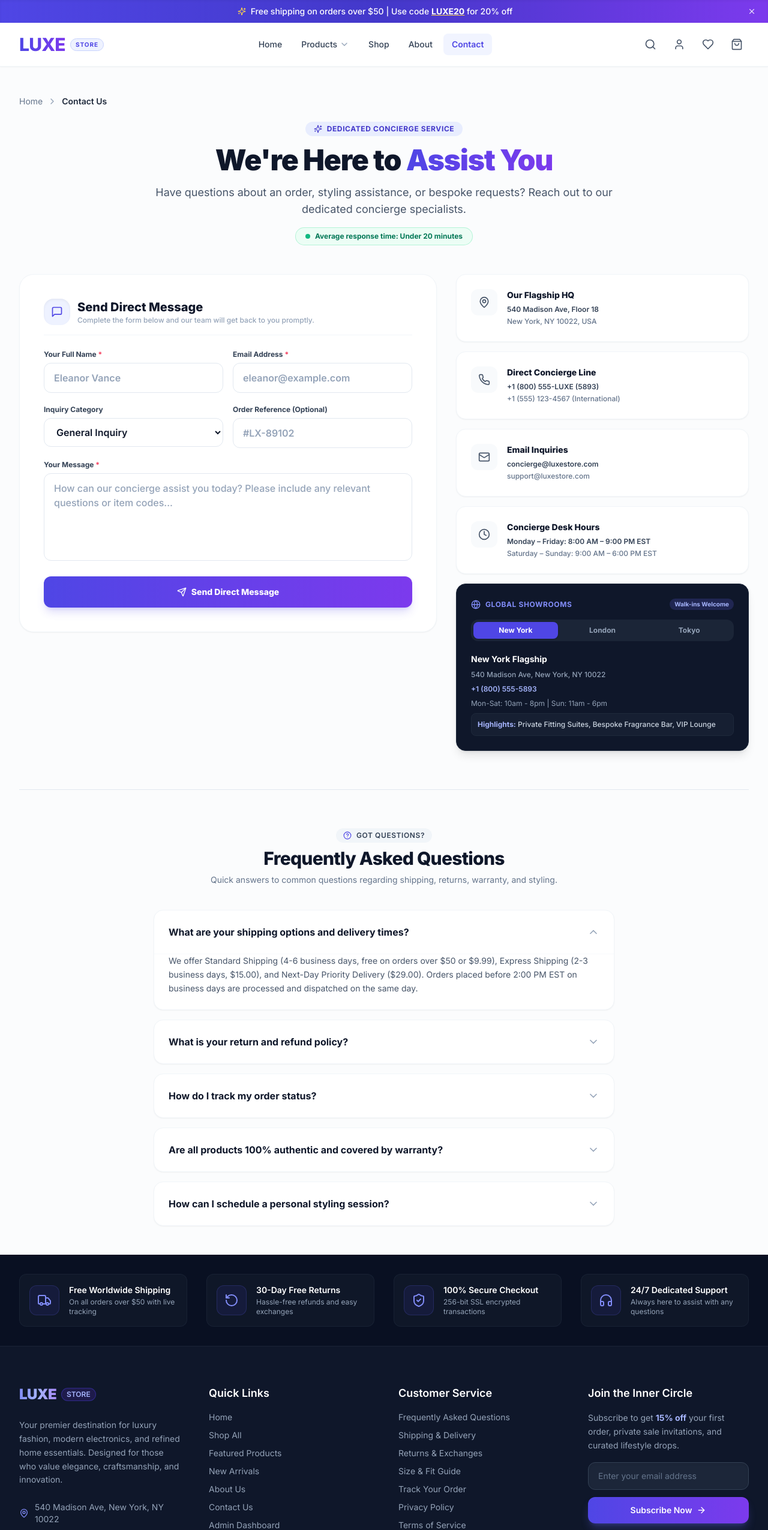
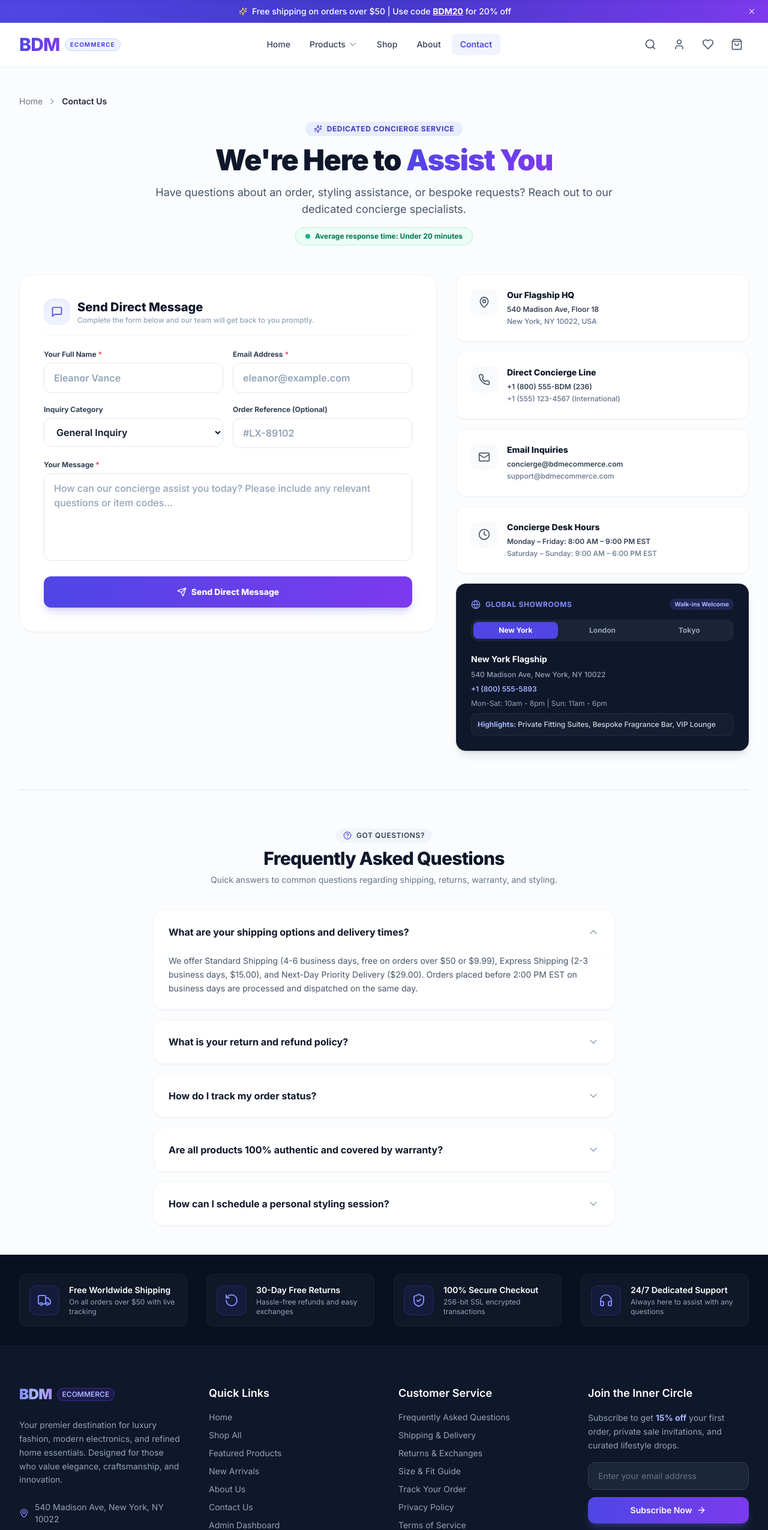
Before and after one commit to anil-chandra-robidas/BDM-Ecommerce, a Next.js app: page /contact in a window 1280 px wide. Shown: the top 2551 px of the page at 60% size. Built offline with nearby package versions, Linux system fonts and the light colour scheme.

Commit message:
feat: update Storefront and Admin Dashboard branding to BDM-Ecommerce

```diff
--- a/app/about/page.tsx
+++ b/app/about/page.tsx
@@ -23,9 +23,9 @@ import {
 } from 'lucide-react';
 
 export const metadata = {
-  title: 'About Us — LUXE Store',
+  title: 'About Us — BDM-Ecommerce',
   description:
-    'Learn about LUXE Store, our mission to bring premium quality craftsmanship, sustainable design, and unmatched style to your lifestyle.',
+    'Learn about BDM-Ecommerce, our mission to bring premium quality craftsmanship, sustainable design, and unmatched style to your lifestyle.',
 };
 
 export default function AboutPage() {
@@ -247,7 +247,7 @@ export default function AboutPage() {
               </h2>
 
               <p className="text-slate-600 leading-relaxed text-base">
-                At LUXE, we believe that true elegance lies in simplicity, endurance, and ethical creation. Born in 2021, LUXE Store set out to bridge the gap between unattainable haute couture and fast disposable commodities.
+                At BDM-Ecommerce, we believe that true elegance lies in simplicity, endurance, and ethical creation. Born in 2021, BDM-Ecommerce set out to bridge the gap between unattainable haute couture and fast disposable commodities.
               </p>
 
               <p className="text-slate-600 leading-relaxed text-base">
--- a/app/admin/page.tsx
+++ b/app/admin/page.tsx
@@ -207,7 +207,7 @@ export default function AdminDashboard() {
   const [formTags, setFormTags] = useState('');
 
   // General Settings state
-  const [storeName, setStoreName] = useState('LUXE Store');
+  const [storeName, setStoreName] = useState('BDM-Ecommerce');
   const [storeCurrency, setStoreCurrency] = useState('USD ($)');
   const [freeShippingThreshold, setFreeShippingThreshold] = useState('50');
   const [maintenanceMode, setMaintenanceMode] = useState(false);
@@ -220,11 +220,11 @@ export default function AdminDashboard() {
   // Header State
   const [headerAnnouncementEnabled, setHeaderAnnouncementEnabled] = useState(true);
   const [headerAnnouncementText, setHeaderAnnouncementText] = useState(
-    'Free shipping on orders over $50 | Use code LUXE20 for 20% off'
+    'Free shipping on orders over $50 | Use code BDM20 for 20% off'
   );
-  const [headerAnnouncementCode, setHeaderAnnouncementCode] = useState('LUXE20');
-  const [headerBrandText, setHeaderBrandText] = useState('LUXE');
-  const [headerTaglineBadge, setHeaderTaglineBadge] = useState('Store');
+  const [headerAnnouncementCode, setHeaderAnnouncementCode] = useState('BDM20');
+  const [headerBrandText, setHeaderBrandText] = useState('BDM');
+  const [headerTaglineBadge, setHeaderTaglineBadge] = useState('Ecommerce');
   const [showSearchIcon, setShowSearchIcon] = useState(true);
   const [showWishlistIcon, setShowWishlistIcon] = useState(true);
   const [showAccountIcon, setShowAccountIcon] = useState(true);
@@ -244,15 +244,15 @@ export default function AdminDashboard() {
   const [megaMenuSubtext, setMegaMenuSubtext] = useState(
     'Save up to 40% on curated luxury essentials. Limited time only.'
   );
-  const [megaMenuCoupon, setMegaMenuCoupon] = useState('LUXE20');
+  const [megaMenuCoupon, setMegaMenuCoupon] = useState('BDM20');
 
   // Footer State
   const [footerAboutText, setFooterAboutText] = useState(
     'Your premier destination for luxury fashion, modern electronics, and refined home essentials. Designed for those who value elegance, craftsmanship, and innovation.'
   );
   const [footerAddress, setFooterAddress] = useState('540 Madison Ave, New York, NY 10022');
-  const [footerPhone, setFooterPhone] = useState('+1 (800) 555-LUXE (5893)');
-  const [footerEmail, setFooterEmail] = useState('support@luxestore.com');
+  const [footerPhone, setFooterPhone] = useState('+1 (800) 555-BDM (236)');
+  const [footerEmail, setFooterEmail] = useState('support@bdmecommerce.com');
 
   // Value Guarantees
   const [valueProps, setValueProps] = useState([
@@ -298,7 +298,7 @@ export default function AdminDashboard() {
   const [newsletterPromo, setNewsletterPromo] = useState(
     'Subscribe to get 15% off your first order, private sale invitations, and curated lifestyle drops.'
   );
-  const [footerCopyright, setFooterCopyright] = useState('© 2026 LUXE Store, Inc. All rights reserved.');
+  const [footerCopyright, setFooterCopyright] = useState('© 2026 BDM-Ecommerce, Inc. All rights reserved.');
 
   // Payment Badges
   const [payments, setPayments] = useState({
@@ -331,7 +331,7 @@ export default function AdminDashboard() {
   const [homePromoSubtext, setHomePromoSubtext] = useState(
     'Unlock private seasonal curation and complimentary priority shipping worldwide.'
   );
-  const [homePromoCode, setHomePromoCode] = useState('LUXE35');
+  const [homePromoCode, setHomePromoCode] = useState('BDM35');
   const [homePromoDiscount, setHomePromoDiscount] = useState('35% OFF');
 
   // Home Testimonials
@@ -340,7 +340,7 @@ export default function AdminDashboard() {
       id: 1,
       name: 'Victoria Stirling',
       role: 'Fashion Editor, Milan',
-      quote: 'LUXE delivers an unmatched standard of refined elegance and seamless concierge service.',
+      quote: 'BDM-Ecommerce delivers an unmatched standard of refined elegance and seamless concierge service.',
       rating: 5,
     },
     {
@@ -369,7 +369,7 @@ export default function AdminDashboard() {
     'Empowering your signature lifestyle with intentional design.'
   );
   const [aboutMissionBody1, setAboutMissionBody1] = useState(
-    'At LUXE, we believe that true elegance lies in simplicity, endurance, and ethical creation. Born in 2021, LUXE Store set out to bridge the gap between unattainable haute couture and fast disposable commodities.'
+    'At BDM-Ecommerce, we believe that true elegance lies in simplicity, endurance, and ethical creation. Born in 2021, BDM-Ecommerce set out to bridge the gap between unattainable haute couture and fast disposable commodities.'
   );
 
   // About Values State
--- a/app/checkout/page.tsx
+++ b/app/checkout/page.tsx
@@ -221,7 +221,7 @@ export default function CheckoutPage() {
             </div>
             <h1 className="text-3xl sm:text-4xl font-extrabold mb-2">Order Confirmed!</h1>
             <p className="text-indigo-100 text-sm sm:text-base max-w-md mx-auto">
-              Thank you for choosing LUXE Store. We&apos;ve received your order and are preparing it for shipment.
+              Thank you for choosing BDM-Ecommerce. We&apos;ve received your order and are preparing it for shipment.
             </p>
             <div className="mt-4 inline-flex items-center gap-2 bg-white/20 backdrop-blur-sm px-4 py-1.5 rounded-full text-xs font-semibold tracking-wider">
               <span>ORDER NUMBER:</span>
--- a/app/contact/page.tsx
+++ b/app/contact/page.tsx
@@ -81,7 +81,7 @@ export default function ContactPage() {
     {
       icon: Phone,
       title: 'Direct Concierge Line',
-      line1: '+1 (800) 555-LUXE (5893)',
+      line1: '+1 (800) 555-BDM (236)',
       line2: '+1 (555) 123-4567 (International)',
       action: 'Call Now',
       href: 'tel:+18005555893',
@@ -89,10 +89,10 @@ export default function ContactPage() {
     {
       icon: Mail,
       title: 'Email Inquiries',
-      line1: 'concierge@luxestore.com',
-      line2: 'support@luxestore.com',
+      line1: 'concierge@bdmecommerce.com',
+      line2: 'support@bdmecommerce.com',
       action: 'Send Email',
-      href: 'mailto:concierge@luxestore.com',
+      href: 'mailto:concierge@bdmecommerce.com',
     },
     {
       icon: Clock,
--- a/app/layout.tsx
+++ b/app/layout.tsx
@@ -15,10 +15,10 @@ const inter = Inter({
 });
 
 export const metadata: Metadata = {
-  title: 'LUXE Store — Premium Online Shopping',
+  title: 'BDM-Ecommerce — Premium Online Shopping',
   description:
-    'Discover premium fashion, electronics, home goods and more. Shop the latest trends with free shipping on orders over $50.',
-  keywords: ['ecommerce', 'fashion', 'electronics', 'online shopping', 'premium'],
+    'Discover premium fashion, electronics, home goods and more on BDM-Ecommerce. Shop the latest trends with free shipping on orders over $50.',
+  keywords: ['ecommerce', 'fashion', 'electronics', 'online shopping', 'bdm-ecommerce'],
 };
 
 export default function RootLayout({
--- a/components/layout/Footer.tsx
+++ b/components/layout/Footer.tsx
@@ -109,10 +109,10 @@ export default function Footer() {
           <div className="space-y-6">
             <Link href="/" className="inline-flex items-center gap-2 group">
               <span className="text-2xl font-black tracking-tight bg-clip-text text-transparent bg-gradient-to-r from-indigo-400 via-indigo-300 to-violet-400">
-                LUXE
+                BDM
               </span>
               <span className="text-xs font-semibold px-2 py-0.5 rounded-full bg-indigo-950 text-indigo-300 border border-indigo-700/50">
-                STORE
+                ECOMMERCE
               </span>
             </Link>
 
@@ -127,11 +127,11 @@ export default function Footer() {
               </div>
               <div className="flex items-center gap-2.5">
                 <Phone className="w-4 h-4 text-indigo-400 shrink-0" />
-                <span>+1 (800) 555-LUXE (5893)</span>
+                <span>+1 (800) 555-BDM (236)</span>
               </div>
               <div className="flex items-center gap-2.5">
                 <Mail className="w-4 h-4 text-indigo-400 shrink-0" />
-                <span>support@luxestore.com</span>
+                <span>support@bdmecommerce.com</span>
               </div>
             </div>
 
@@ -268,7 +268,7 @@ export default function Footer() {
         {/* Bottom Bar: Copyright, Payment Methods, Legal */}
         <div className="border-t border-slate-800/80 pt-8 mt-12 flex flex-col md:flex-row items-center justify-between gap-6">
           <div className="text-xs text-slate-400 text-center md:text-left">
-            <p>© {currentYear} LUXE Store, Inc. All rights reserved.</p>
+            <p>© {currentYear} BDM-Ecommerce, Inc. All rights reserved.</p>
             <p className="text-slate-500 mt-1">
               Designed with precision for elevated shopping experiences.
             </p>
--- a/components/layout/Header.tsx
+++ b/components/layout/Header.tsx
@@ -107,7 +107,7 @@ export default function Header() {
             <Sparkles className="w-3.5 h-3.5 text-amber-300 hidden sm:inline-block animate-pulse-slow" />
             <span>
               Free shipping on orders over $50 | Use code{' '}
-              <strong className="underline decoration-amber-300 font-bold">LUXE20</strong> for 20% off
+              <strong className="underline decoration-amber-300 font-bold">BDM20</strong> for 20% off
             </span>
           </div>
           <button
@@ -147,10 +147,10 @@ export default function Header() {
               {/* Brand Logo */}
               <Link href="/" className="flex items-center gap-2 group">
                 <span className="text-2xl sm:text-3xl font-extrabold tracking-tight text-gradient">
-                  LUXE
+                  BDM
                 </span>
                 <span className="hidden sm:inline-block text-[10px] tracking-widest uppercase font-bold px-2 py-0.5 rounded-full bg-indigo-50 text-indigo-600 border border-indigo-200 group-hover:bg-indigo-600 group-hover:text-white transition-all duration-300">
-                  Store
+                  Ecommerce
                 </span>
               </Link>
             </div>
```
